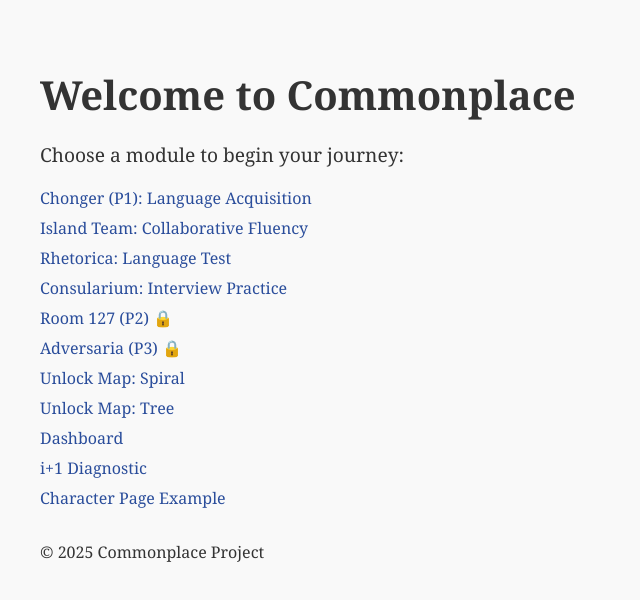
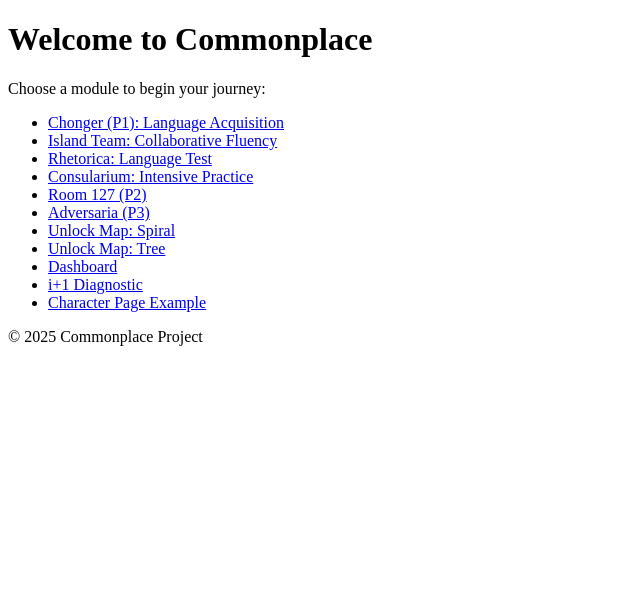
Before and after one commit to commonplace-site/commonplace, a plain HTML site: page index.html in a window 1280 px wide. Shown: the whole page, without its empty margins (0-640 px from the left). Drawn offline with Linux system fonts and the light colour scheme.

Commit message:
Add files via upload

```diff
--- a/index.html
+++ b/index.html
@@ -1,54 +1,25 @@
 <!DOCTYPE html>
 <html lang="en">
 <head>
-    <meta charset="UTF-8" />
+    <meta charset="UTF-8">
     <title>Welcome to Commonplace</title>
-    <style>
-        body {
-            font-family: 'Georgia', serif;
-            background-color: #f9f9f9;
-            padding: 2rem;
-            color: #333;
-        }
-        h1 {
-            font-size: 2.5rem;
-            margin-bottom: 0.5rem;
-        }
-        p {
-            font-size: 1.2rem;
-        }
-        ul {
-            list-style: none;
-            padding: 0;
-        }
-        li {
-            margin: 0.5rem 0;
-        }
-        a {
-            text-decoration: none;
-            color: #2a4d9b;
-        }
-        a:hover {
-            text-decoration: underline;
-        }
-    </style>
 </head>
 <body>
     <h1>Welcome to Commonplace</h1>
     <p>Choose a module to begin your journey:</p>
     <ul>
-        <li><a href="chonger.html">Chonger (P1): Language Acquisition</a></li>
-        <li><a href="island_team.html">Island Team: Collaborative Fluency</a></li>
-        <li><a href="rhetorica.html">Rhetorica: Language Test</a></li>
-        <li><a href="consularium.html">Consularium: Interview Practice</a></li>
-        <li><a href="room127.html">Room 127 (P2) 🔒</a></li>
-        <li><a href="adversaria.html">Adversaria (P3) 🔒</a></li>
-        <li><a href="spiral.html">Unlock Map: Spiral</a></li>
-        <li><a href="tree.html">Unlock Map: Tree</a></li>
-        <li><a href="dashboard.html">Dashboard</a></li>
-        <li><a href="diagnostic.html">i+1 Diagnostic</a></li>
-        <li><a href="character.html">Character Page Example</a></li>
+        <li><a href="/chonger.html">Chonger (P1): Language Acquisition</a></li>
+        <li><a href="/island_team.html">Island Team: Collaborative Fluency</a></li>
+        <li><a href="/rhetorica.html">Rhetorica: Language Test</a></li>
+        <li><a href="/consularium.html">Consularium: Intensive Practice</a></li>
+        <li><a href="/room127.html">Room 127 (P2)</a></li>
+        <li><a href="/adversaria.html">Adversaria (P3)</a></li>
+        <li><a href="/spiral.html">Unlock Map: Spiral</a></li>
+        <li><a href="/tree.html">Unlock Map: Tree</a></li>
+        <li><a href="/dashboard.html">Dashboard</a></li>
+        <li><a href="/diagnostic.html">i+1 Diagnostic</a></li>
+        <li><a href="/character.html">Character Page Example</a></li>
     </ul>
-    <footer style="margin-top: 2rem;">© 2025 Commonplace Project</footer>
+    <footer><p>&copy; 2025 Commonplace Project</p></footer>
 </body>
 </html>
```
Also changed, not shown: vercel.json (added), 1 other file.
